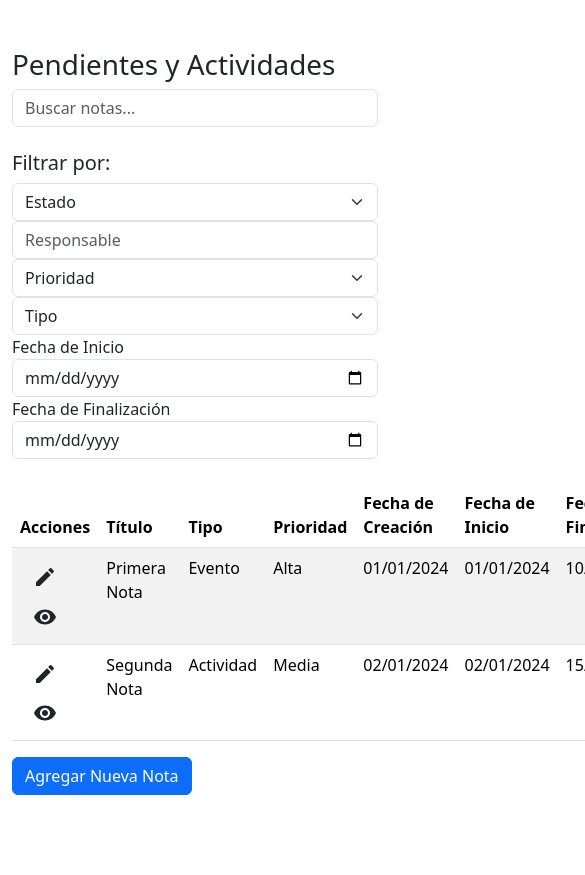
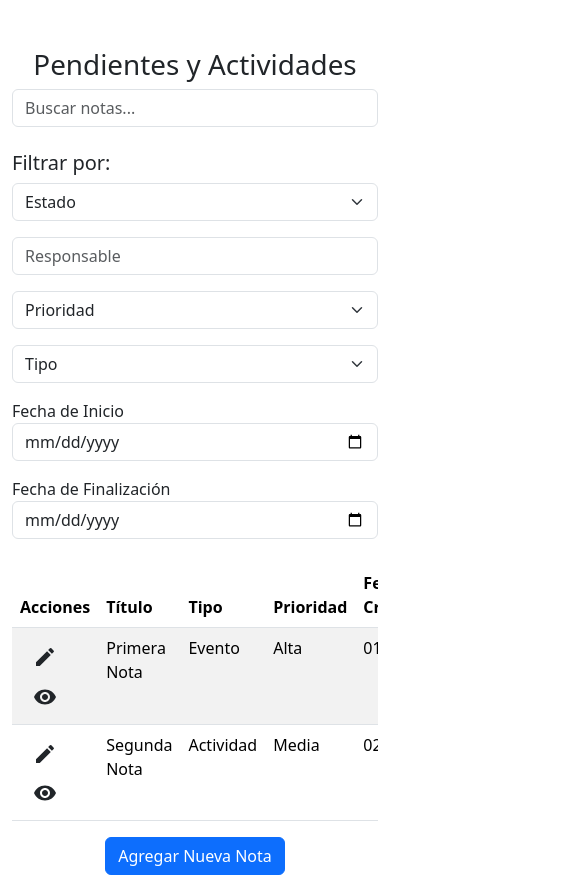
Before and after one commit to HeidiDelAngel/Notebookk, a React (Create React App) app: page / in a window 390 px wide. Shown: the top 875 px of the page, 585 px wide, since content can reach past the window. Before the commit the page ends 844 px from the top, so only its background shows below. Built offline with nearby package versions, Linux system fonts and the light colour scheme.

Commit message:
feat: hacer tabla responsiva y poder buscar con mayusculas y minusculas

```diff
--- a/src/Home.js
+++ b/src/Home.js
@@ -2,7 +2,7 @@ import React, { useState } from 'react';
 import { Link } from 'react-router-dom';
 import { notesData } from './data';
 import VisibilityIcon from '@mui/icons-material/Visibility';
-import NoteDetailModal from './NoteDetailModal'; // Importa el nuevo componente
+import NoteDetailModal from './NoteDetailModal';
 import EditIcon from '@mui/icons-material/Edit';
 
 const Home = () => {
@@ -16,36 +16,32 @@ const Home = () => {
     finishDate: ''
   });
 
-  // Estado para manejar la ventana emergente (modal)
   const [showModal, setShowModal] = useState(false);
   const [selectedNote, setSelectedNote] = useState(null);
 
-  // Función para abrir el modal y pasar la nota seleccionada
   const handleShowModal = (note) => {
-    setSelectedNote(note); // Establecer la nota seleccionada
-    setShowModal(true); // Mostrar la ventana emergente
+    setSelectedNote(note);
+    setShowModal(true);
   };
 
-  // Función para cerrar el modal
   const handleCloseModal = () => {
-    setShowModal(false); // Cerrar la ventana emergente
-    setSelectedNote(null); // Limpiar la nota seleccionada
+    setShowModal(false);
+    setSelectedNote(null);
   };
 
-  // Filtrar notas basado en múltiples criterios
   const filteredNotes = notesData.filter(note => {
     const matchesSearchTerm =
       note.title.toLowerCase().includes(searchTerm.toLowerCase()) ||
       note.content.toLowerCase().includes(searchTerm.toLowerCase());
 
     const matchesStatus = filters.status ? note.status === filters.status : true;
-    const matchesResponsible = filters.responsible ? note.responsible.includes(filters.responsible) : true;
+    const matchesResponsible = filters.responsible
+      ? note.responsible.toLowerCase().includes(filters.responsible.toLowerCase())
+      : true;
     const matchesPriority = filters.priority ? note.priority === filters.priority : true;
-    const matchesNoteType = filters.noteType ? note.noteType === filters.noteType : true; // Filtrado por tipo de nota
-
-    // Comparar las fechas
-    const matchesStartDate = filters.startDate ? new Date(note.startDate) >= new Date(filters.startDate) : true; // Filtrar por fecha de inicio
-    const matchesFinishDate = filters.finishDate ? new Date(note.finishDate) <= new Date(filters.finishDate) : true; // Filtrar por fecha de finalización
+    const matchesNoteType = filters.noteType ? note.noteType === filters.noteType : true;
+    const matchesStartDate = filters.startDate ? new Date(note.startDate) >= new Date(filters.startDate) : true;
+    const matchesFinishDate = filters.finishDate ? new Date(note.finishDate) <= new Date(filters.finishDate) : true;
 
     return (
       matchesSearchTerm &&
@@ -67,12 +63,12 @@ const Home = () => {
   };
 
   return (
-    <div className="container mt-5">
-      <h1>Pendientes y Actividades</h1>
+    <div className="container-fluid mt-5">
+      <h1 className="text-center">Pendientes y Actividades</h1>
 
       {/* Barra de Búsqueda */}
       <div className="row mb-4">
-        <div className="col-md-8 offset-md-2">
+        <div className="col-12 col-md-8 offset-md-2">
           <input
             type="text"
             className="form-control"
@@ -85,17 +81,17 @@ const Home = () => {
 
       {/* Contenedor para filtros */}
       <div className="row mb-4">
-        <div className="col-md-12">
+        <div className="col-12">
           <h5>Filtrar por:</h5>
-          <div className="row">
-            <div className="col-md-2">
+          <div className="row g-3">
+            <div className="col-12 col-md-2">
               <select className="form-select" name="status" onChange={handleFilterChange}>
                 <option value="">Estado</option>
                 <option value="Pendiente">Pendiente</option>
                 <option value="Completado">Completado</option>
               </select>
             </div>
-            <div className="col-md-2">
+            <div className="col-12 col-md-2">
               <input
                 type="text"
                 className="form-control"
@@ -104,7 +100,7 @@ const Home = () => {
                 onChange={handleFilterChange}
               />
             </div>
-            <div className="col-md-2">
+            <div className="col-12 col-md-2">
               <select className="form-select" name="priority" onChange={handleFilterChange}>
                 <option value="">Prioridad</option>
                 <option value="Alta">Alta</option>
@@ -112,7 +108,7 @@ const Home = () => {
                 <option value="Baja">Baja</option>
               </select>
             </div>
-            <div className="col-md-2">
+            <div className="col-12 col-md-2">
               <select className="form-select" name="noteType" onChange={handleFilterChange}>
                 <option value="">Tipo</option>
                 <option value="Evento">Evento</option>
@@ -120,7 +116,7 @@ const Home = () => {
                 <option value="Pendiente">Pendiente</option>
               </select>
             </div>
-            <div className="col-md-2">
+            <div className="col-12 col-md-2">
               <label htmlFor="startDate">Fecha de Inicio</label>
               <input
                 type="date"
@@ -129,7 +125,7 @@ const Home = () => {
                 onChange={handleFilterChange}
               />
             </div>
-            <div className="col-md-2">
+            <div className="col-12 col-md-2">
               <label htmlFor="finishDate">Fecha de Finalización</label>
               <input
                 type="date"
@@ -142,9 +138,10 @@ const Home = () => {
         </div>
       </div>
 
-      {/* Tabla de Notas */}
+      {/* Tabla de Notas Responsiva */}
       <div className="row">
-        <div className="col-md-10 offset-md-1">
+        <div className="col-12">
+          <div className="table-responsive">
             <table className="table table-striped">
               <thead>
                 <tr>
@@ -152,9 +149,9 @@ const Home = () => {
                   <th>Título</th>
                   <th>Tipo</th>
                   <th>Prioridad</th>
-                <th>Fecha de Creación</th> {/* Mover fecha de creación aquí */}
+                  <th>Fecha de Creación</th>
                   <th>Fecha de Inicio</th>
-                <th>Fecha de Finalización</th> {/* Nueva columna para fecha de finalización */}
+                  <th>Fecha de Finalización</th>
                   <th>Estado</th>
                   <th>Responsable</th>
                 </tr>
@@ -166,7 +163,6 @@ const Home = () => {
                       <Link to={`/note/${note.id}`} className="btn btn">
                         <EditIcon />
                       </Link>
-                    {/* Botón para abrir el modal */}
                       <button
                         className="btn btn"
                         onClick={() => handleShowModal(note)}
@@ -177,9 +173,9 @@ const Home = () => {
                     <td>{note.title}</td>
                     <td>{note.noteType}</td>
                     <td>{note.priority}</td>
-                  <td>{note.creationDate}</td> {/* Mostrar fecha de creación */}
+                    <td>{note.creationDate}</td>
                     <td>{note.startDate}</td>
-                  <td>{note.finishDate}</td> {/* Mostrar fecha de finalización */}
+                    <td>{note.finishDate}</td>
                     <td>{note.status}</td>
                     <td>{note.responsible}</td>
                   </tr>
@@ -188,10 +184,11 @@ const Home = () => {
             </table>
           </div>
         </div>
+      </div>
 
       {/* Botón para agregar nueva nota */}
       <div className="row">
-        <div className="col-md-8 offset-md-2">
+        <div className="col-12 col-md-8 offset-md-2 text-center">
           <Link to="/add" className="btn btn-primary">Agregar Nueva Nota</Link>
         </div>
       </div>
```
Lines whose indentation alone changed are shown as unchanged.
